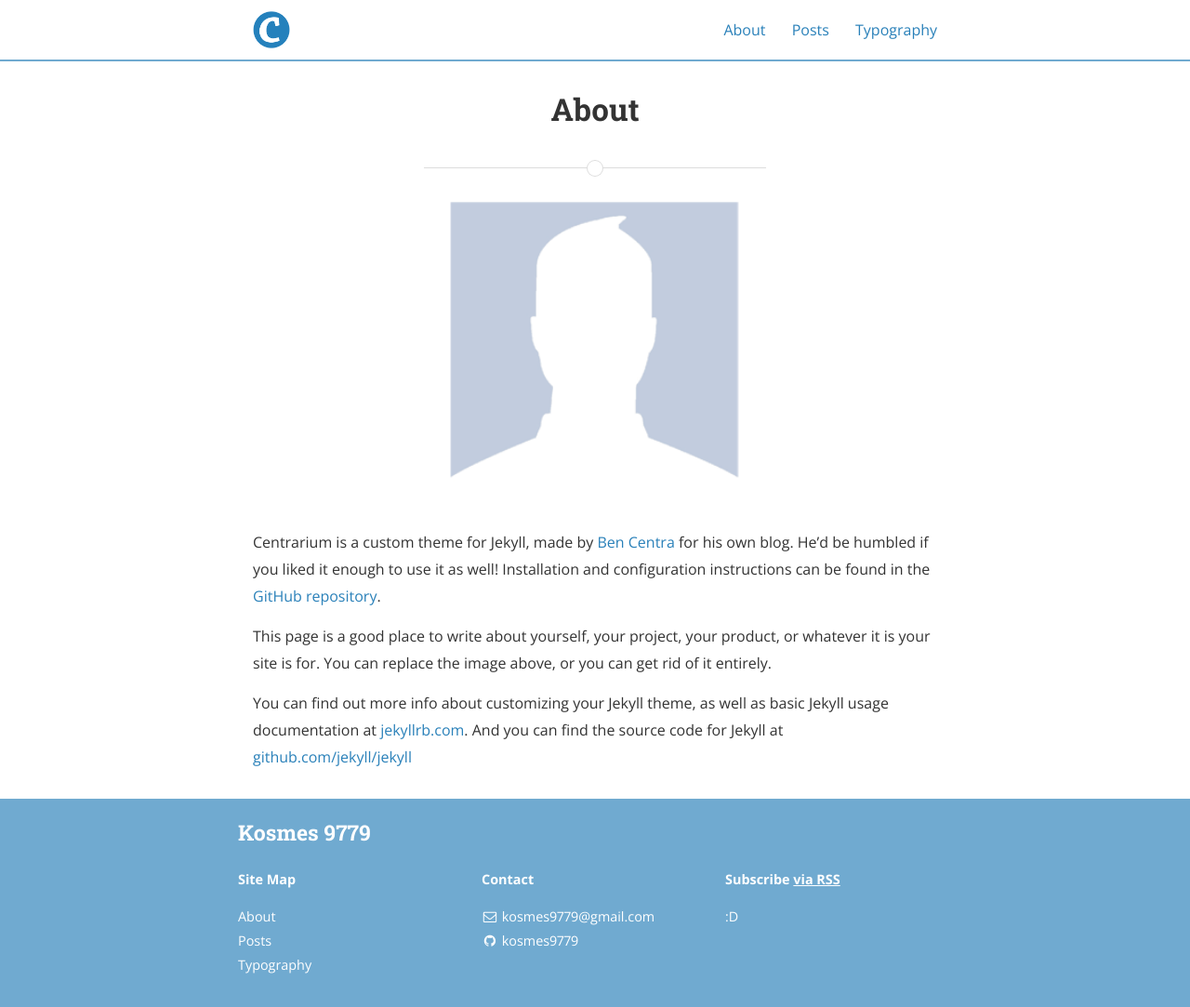
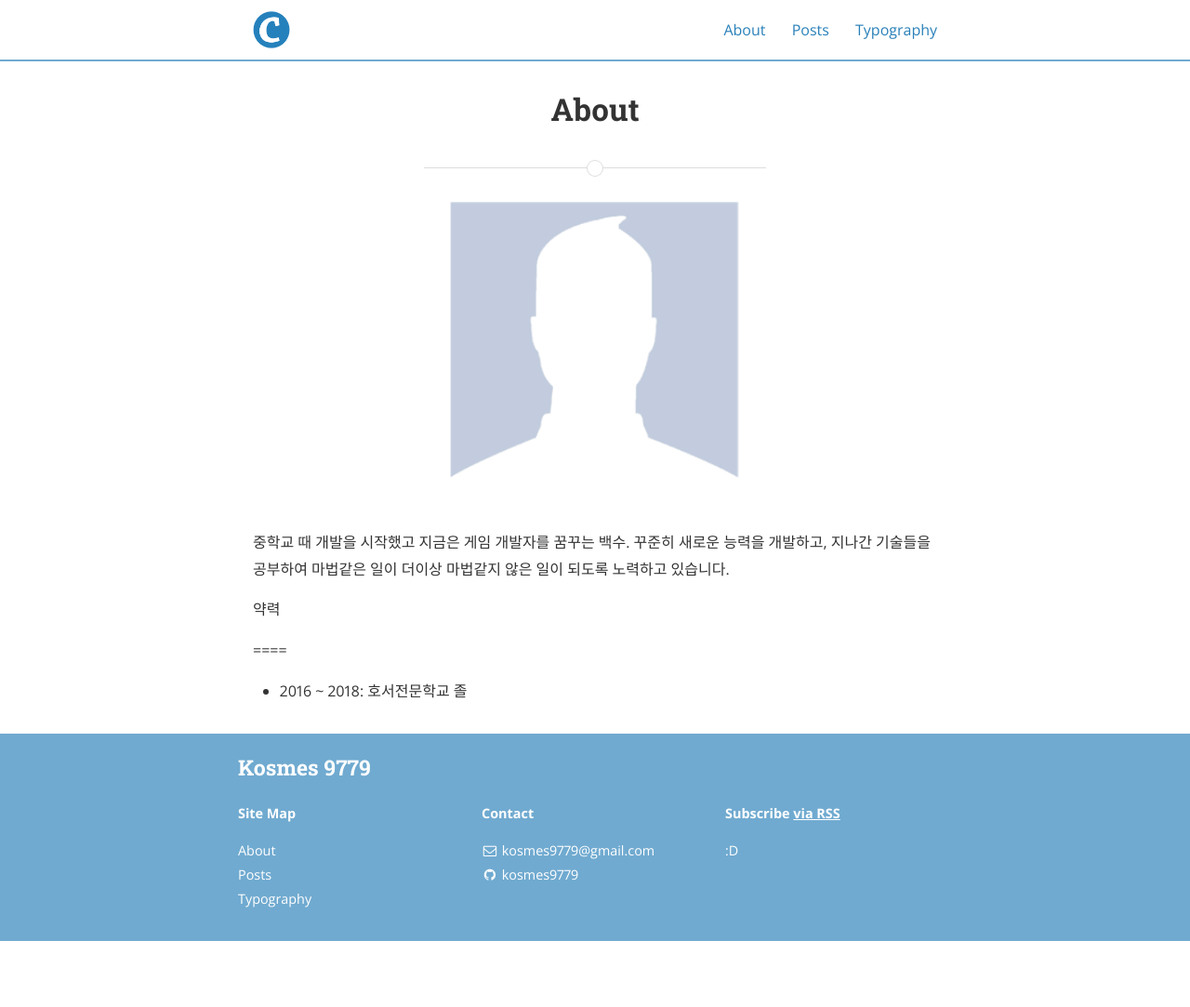
Before and after one commit to kosmes/kosmes.github.io, a Jekyll site: the page built from about.md, in a window 1280 px wide. Shown: the whole page at 93% size. Built offline with Jekyll 4.4.1, drawn with Linux system fonts in a browser that asks for light colours; nearby versions of some CDN libraries; after the commit the page ends 1012 px from its top, so only the background shows below that.

Commit message:
소개 페이지 업데이트

```diff
--- a/about.md
+++ b/about.md
@@ -6,12 +6,11 @@ permalink: /about/
 
 <img src="{{ site.baseurl }}/assets/profile-placeholder.gif" title="Profile Picture" class="profile">
 
-Centrarium is a custom theme for Jekyll, made by [Ben Centra][bencentra] for his own blog. He'd be humbled if you liked it enough to use it as well! Installation and configuration instructions can be found in the [GitHub repository](https://github.com/bencentra/centrarium).
+중학교 때 개발을 시작했고 지금은 게임 개발자를 꿈꾸는 백수.
+꾸준히 새로운 능력을 개발하고, 지나간 기술들을 공부하여 마법같은 일이 더이상 마법같지 않은 일이 되도록 노력하고 있습니다.
 
-This page is a good place to write about yourself, your project, your product, or whatever it is your site is for. You can replace the image above, or you can get rid of it entirely.
+약력
 
-You can find out more info about customizing your Jekyll theme, as well as basic Jekyll usage documentation at [jekyllrb.com](http://jekyllrb.com/). And you can find the source code for Jekyll at [github.com/jekyll/jekyll](https://github.com/jekyll/jekyll)
+====
 
-[centrarium]: https://github.com/bencentra/centrarium
-[bencentra]: http://bencentra.com
-[jekyll]: https://github.com/jekyll/jekyll
+ * 2016 ~ 2018: 호서전문학교 졸
```
